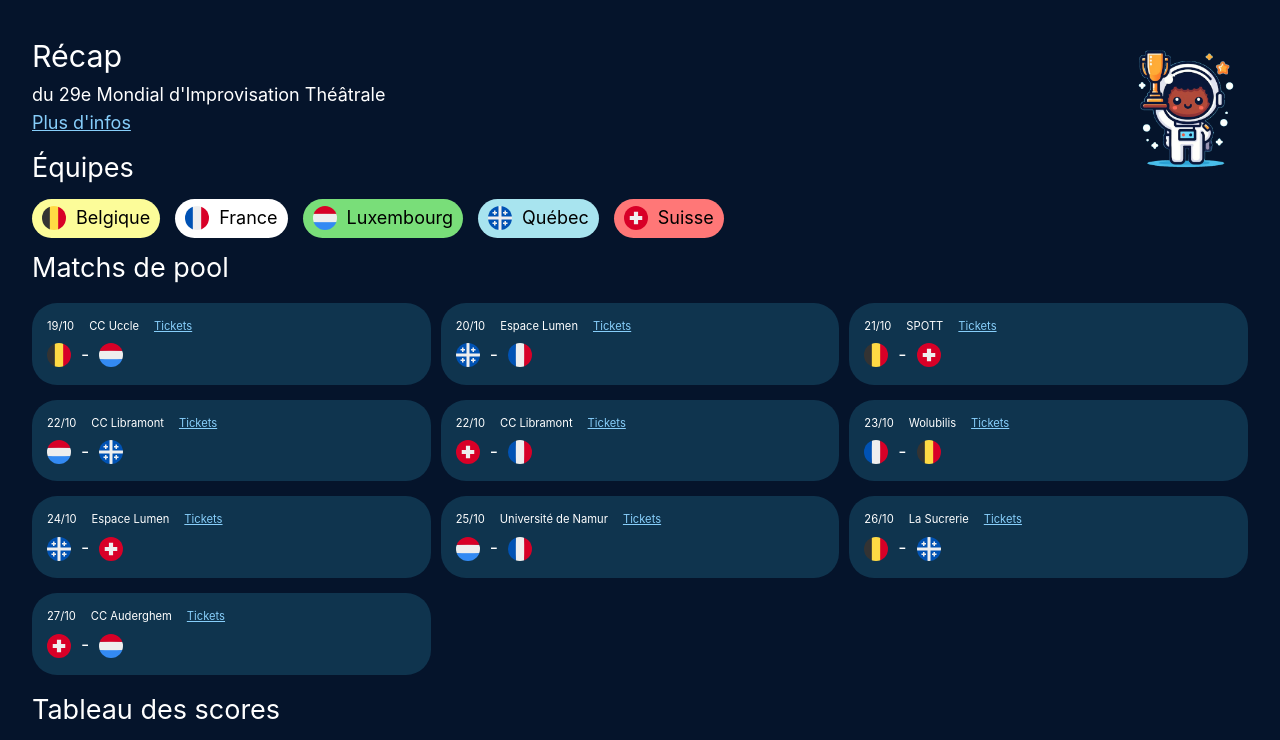
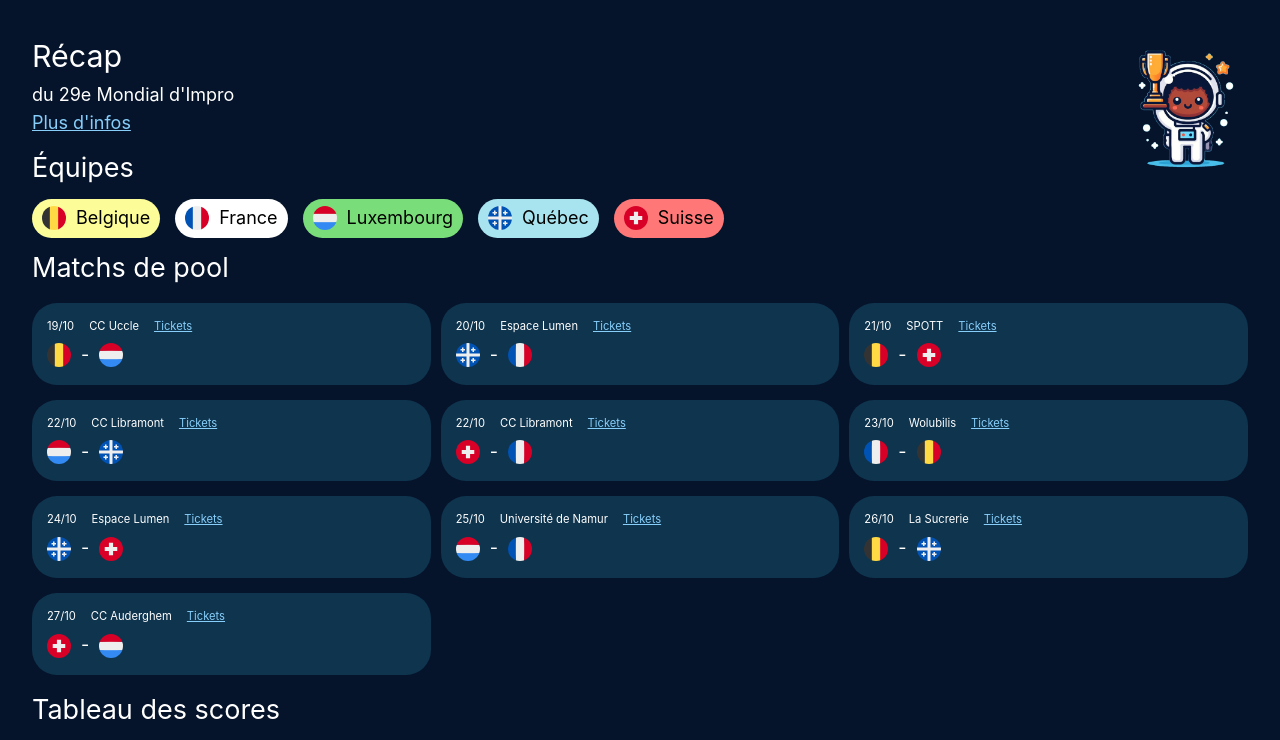
Before and after one commit to tchapeaux/mondial-impro-2023-resultats, a Vue app: page / in a window 1280 px wide. Shown: the top 740 px of the page. Built offline with nearby package versions, Linux system fonts and the light colour scheme.

Commit message:
fix: correct name

```diff
--- a/src/App.vue
+++ b/src/App.vue
@@ -24,7 +24,7 @@ if (new URLSearchParams(window.location.search).get('fakeData')) {
 <template>
   <img class="header-pic" aria-role="none" src="/dall-e-3-chibi-astro.png" />
   <h1 class="hero-title">Récap</h1>
-  <p class="hero-sub">du 29e Mondial d'Improvisation Théâtrale</p>
+  <p class="hero-sub">du 29e Mondial d'Impro</p>
 
   <p><a href="https://www.fbia.be/mondial-2023/" target="_blank">Plus d'infos</a></p>
 
```
